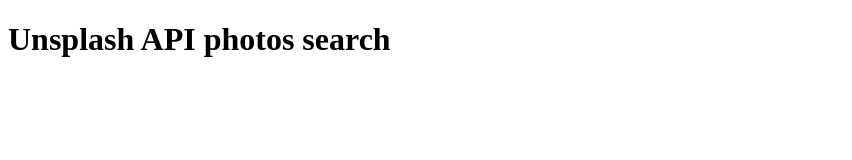
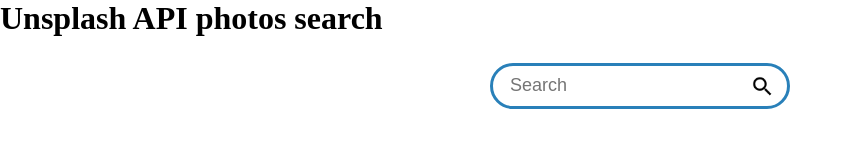
Before and after one commit to capeta0507/UI-Pagination-Bar, a plain HTML site: page index.html in a window 1280 px wide. Shown: the whole page, without its empty margins (0-852 px from the left). Drawn offline with Linux system fonts and the light colour scheme.

Commit message:
search bar

```diff
--- a/index.html
+++ b/index.html
@@ -4,8 +4,23 @@
   <meta charset="UTF-8">
   <meta name="viewport" content="width=device-width, initial-scale=1.0">
   <title>Image Search</title>
+  <link rel="stylesheet" href="style.css">
 </head>
 <body>
   <h1>Unsplash API photos search</h1>
+  <div class="boxContainer">
+    <table class="elementsContainer">
+      <tr>
+        <td>
+          <input type="text" placeholder="Search" class="search">
+        </td>
+        <td>
+          <a href="#">
+            <img class="search_icon" src="img/baseline_search.png" alt="">
+          </a>
+        </td>
+      </tr>
+    </table>
+  </div>
 </body>
 </html>
--- /dev/null
+++ b/style.css
@@ -0,0 +1,38 @@
+*{
+    padding: 0;
+    margin: 0;
+    box-sizing: border-box;
+}
+.boxContainer{
+    margin: auto;
+    margin-top: 2%;
+    position: relative;
+    width: 300px;
+    height: 46px;
+    border: 3px solid #2980b9;
+    padding: 0 10px;
+    border-radius: 50px;
+}
+.elementsContainer{
+    width: 100%;
+    height: 100%;
+    vertical-align: middle;
+}
+.search{
+    border: none;
+    height: 100%;
+    width: 100%;
+    padding: 0 5px;
+    border-radius: 50px;
+    font-size: 18px;
+    color: #424242;
+    font-weight: 500;
+}
+.search:focus{
+    outline: none;
+}
+.search_icon{
+    width: 25px;
+    height: auto;
+    margin-top: 5px;
+}
```
Also changed, not shown: img/baseline_search.png (added).
